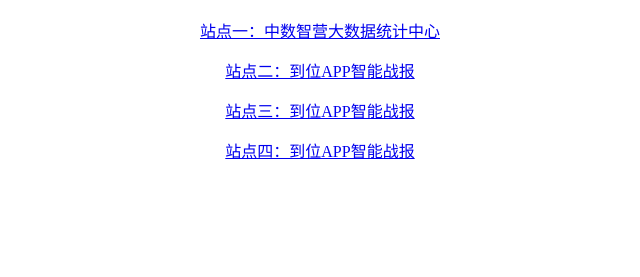
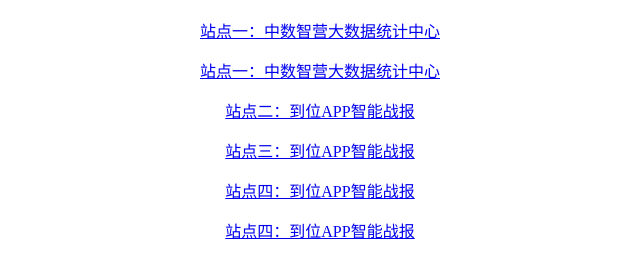
Before and after one commit to linzening/linzening.github.io, a plain HTML site: page daoweiapp.html in a window 1280 px wide. Shown: the part 99-376 px from the top of the page, without its empty margins (320-960 px from the left). Drawn offline with Linux system fonts and the light colour scheme.

Commit message:
Update daoweiapp.html

```diff
--- a/daoweiapp.html
+++ b/daoweiapp.html
@@ -12,6 +12,10 @@
         <p>
             <a href="https://l3t.cn/zhongzhi/" target="_blank">站点一：中数智营大数据统计中心</a>
         </p>
+
+        <p>
+            <a href="http://u1k.cn/zhongzhi/" target="_blank">站点一：中数智营大数据统计中心</a>
+        </p>
         <p>
             <a href="https://s-sh-2387-daowei.oss.dogecdn.com/" target="_blank">站点二：到位APP智能战报</a>
         </p>
@@ -21,6 +25,9 @@
         <p>
             <a href="https://l3t.cn/daowei/" target="_blank">站点四：到位APP智能战报</a>
         </p>
+        <p>
+            <a href="http://u1k.cn/daowei/" target="_blank">站点四：到位APP智能战报</a>
+        </p>
     </div>
 </body>
 </html>
```
